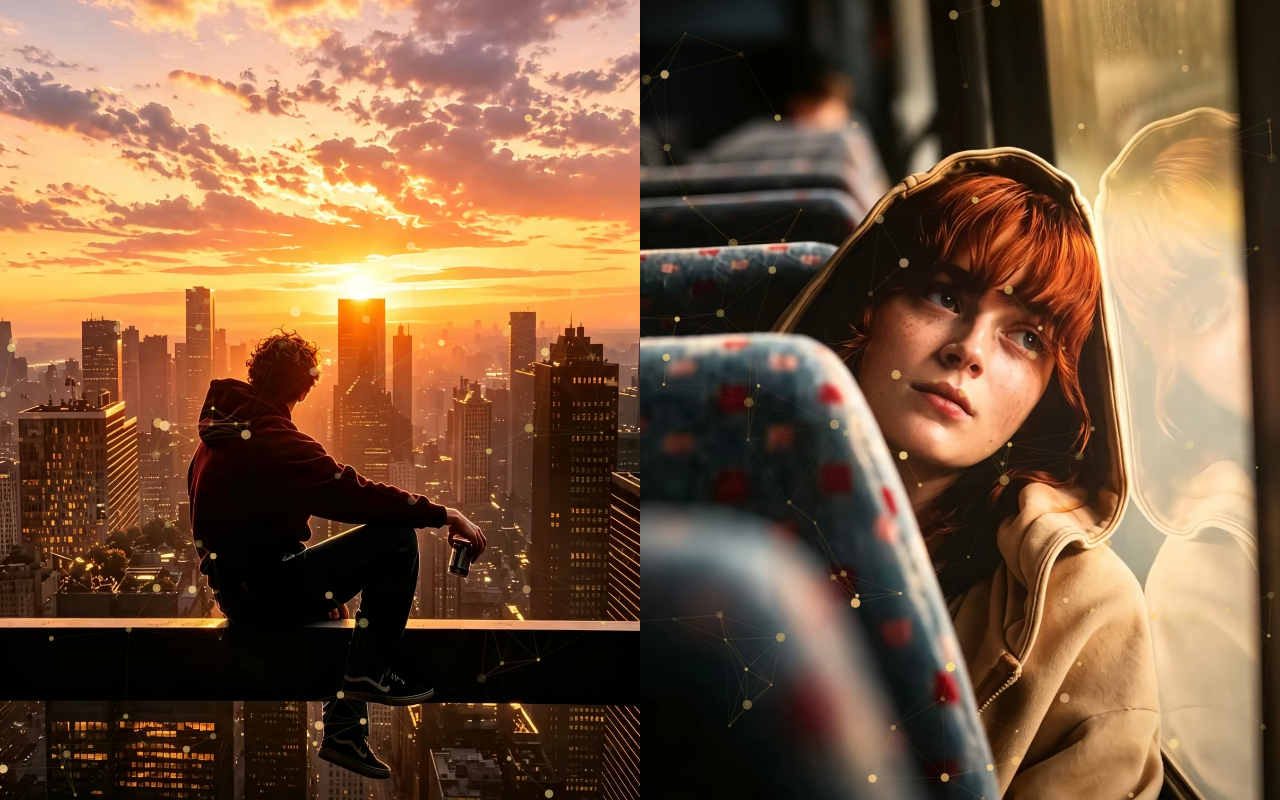
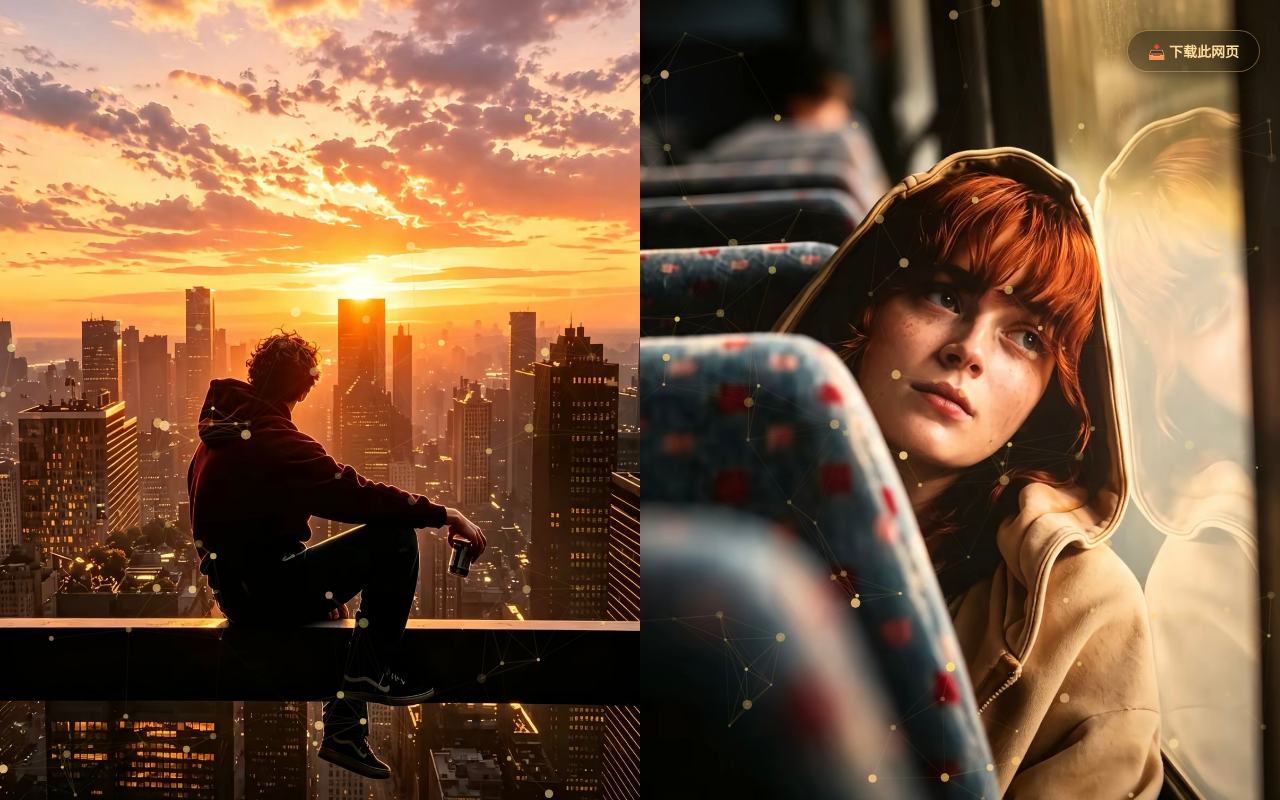
Before and after one commit to yujinhui6/yujinhui6.github.io, a plain HTML site: page index.html in a window 1280 px wide. Drawn offline with Linux system fonts and the light colour scheme; animation ran at ten frames a second.

Commit message:
Add files via upload

```diff
--- a/index.html
+++ b/index.html
@@ -3,7 +3,7 @@
 <head>
     <meta charset="UTF-8">
     <meta name="viewport" content="width=device-width, initial-scale=1.0, maximum-scale=1.0, user-scalable=no">
-    <title>光影粒子网页</title>
+    <title>光影粒子网页 · 可下载</title>
     <style>
         /* 清除浏览器默认边距，强制全屏 */
         body, html {
@@ -53,6 +53,36 @@
             pointer-events: none; /* 让粒子像空气一样，不阻挡鼠标操作 */
         }
 
+        /* ======= 新增：下载按钮样式 ======= */
+        #download-wrapper {
+            position: fixed;
+            top: 30px;
+            right: 20px;
+            z-index: 999;
+            pointer-events: auto; /* 允许点击 */
+        }
+        #download-btn {
+            display: inline-block;
+            background: rgba(0, 0, 0, 0.4);
+            backdrop-filter: blur(12px);
+            -webkit-backdrop-filter: blur(12px);
+            color: #ffdd99;
+            padding: 10px 20px;
+            border-radius: 30px;
+            border: 1px solid rgba(255, 200, 100, 0.4);
+            text-decoration: none;
+            font-size: 14px;
+            font-weight: bold;
+            cursor: pointer;
+            box-shadow: 0 4px 15px rgba(0,0,0,0.5);
+            transition: all 0.2s ease;
+        }
+        #download-btn:active {
+            transform: scale(0.95);
+            background: rgba(255, 180, 100, 0.2);
+            border-color: #ffa500;
+        }
+
         /* 手机端适配：上下拼接 */
         @media (max-width: 600px) {
             #background-layer {
@@ -75,6 +105,11 @@
 
     <!-- 粒子画布 -->
     <canvas id="canvas-layer"></canvas>
+
+    <!-- 新增：下载按钮 -->
+    <div id="download-wrapper">
+        <a id="download-btn">📥 下载此网页</a>
+    </div>
 
     <script>
         // --- 粒子引擎核心逻辑 ---
@@ -204,6 +239,33 @@
         // 启动一切
         initCanvas();
         animate();
+
+
+        // ========================================
+        // 新增：一键下载本网页功能
+        // ========================================
+        document.getElementById('download-btn').addEventListener('click', function(e) {
+            e.preventDefault();
+
+            // 获取当前完整的 HTML 结构
+            let currentHTML = document.documentElement.outerHTML;
+
+            // 补全文档类型声明
+            let fullHTML = '<!DOCTYPE html>\n' + currentHTML;
+
+            // 创建 Blob 对象
+            const blob = new Blob([fullHTML], { type: 'text/html;charset=utf-8' });
+            const url = URL.createObjectURL(blob);
+
+            // 触发下载
+            const a = document.createElement('a');
+            a.href = url;
+            a.download = '光影粒子网页.html';
+            document.body.appendChild(a);
+            a.click();
+            document.body.removeChild(a);
+            URL.revokeObjectURL(url);
+        });
     </script>
 </body>
 </html>
```
